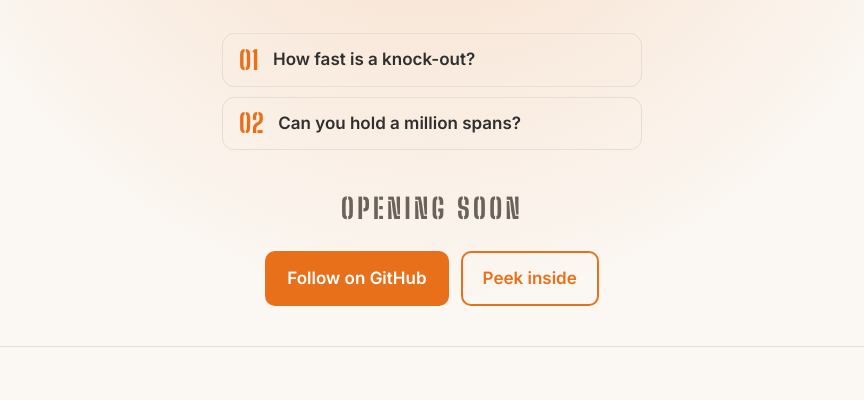
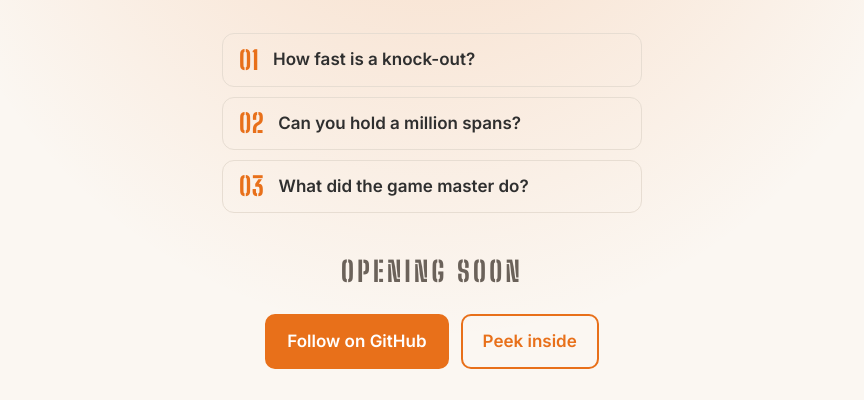
Before and after one commit to orange-case/orange-case.github.io, a plain HTML site: page index.html in a window 1280 px wide. Shown: the part 672-1072 px from the top of the page, without its empty margins (208-1072 px from the left). Drawn offline with Linux system fonts and the light colour scheme.

Commit message:
feat: tease the game master challenge
Co-Authored-By: Claude Opus 5.5 <noreply@anthropic.com>

```diff
--- a/index.html
+++ b/index.html
@@ -27,6 +27,7 @@
     <ul class="challenges">
       <li><span class="stencil">01</span> How fast is a knock-out?</li>
       <li><span class="stencil">02</span> Can you hold a million spans?</li>
+      <li><span class="stencil">03</span> What did the game master do?</li>
     </ul>
 
     <p class="soon stencil">Opening soon</p>
```
